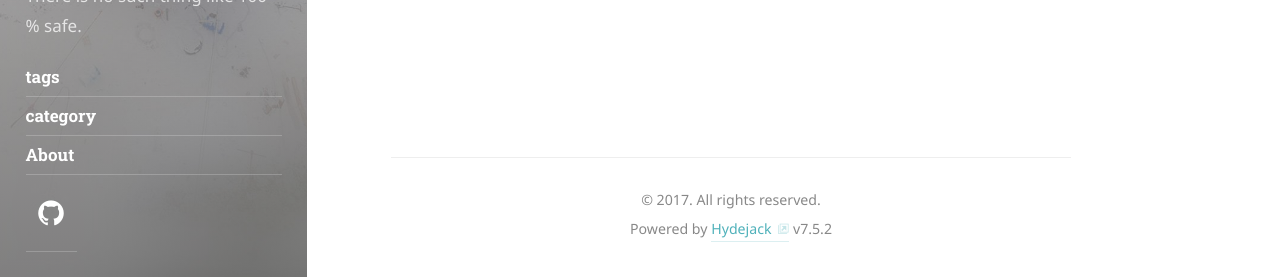
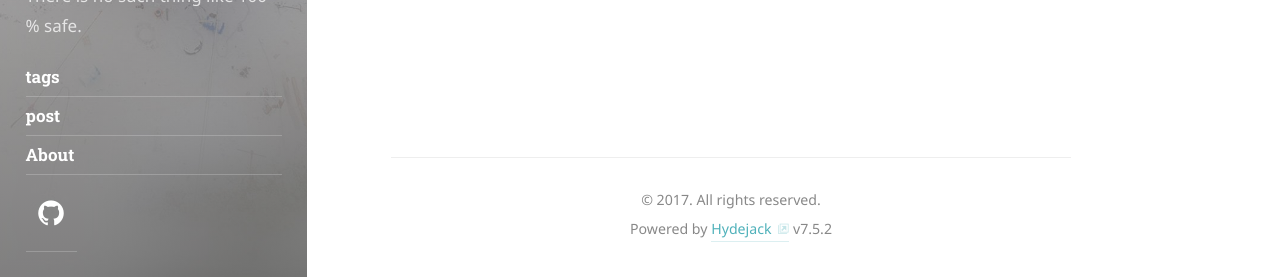
Before and after one commit to Kim-3957/Kim-3957.github.io, a Jekyll site: the page built from index.html, in a window 1280 px wide. Shown: the part 623-900 px from the top of the page. Built offline with Jekyll 4.4.1, drawn with Linux system fonts in a browser that asks for light colours; some web fonts are replaced; the list of posts is cut into pages by our own code.

Commit message:
Update hydejack.md

```diff
--- a/_featured_tags/hydejack.md
+++ b/_featured_tags/hydejack.md
@@ -1,8 +1,8 @@
 ---
-layout: category
-title: category
+layout: post
+title: post
 menu: true
 order: 2
 description: >
-  Lets try category
+  Lets try post
 ---
```
